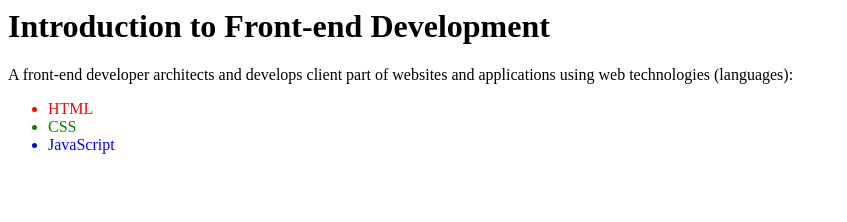
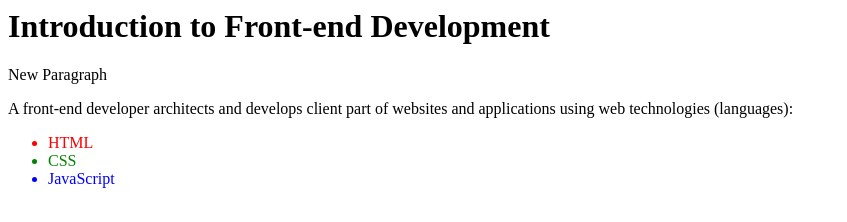
Before and after one commit to Komsika/front-end-development, a plain HTML site: page index.html in a window 1280 px wide. Shown: the whole page, without its empty margins (0-847 px from the left). Drawn offline with Linux system fonts and the light colour scheme.

Commit message:
New Paragraph Added

```diff
--- a/index.html
+++ b/index.html
@@ -1,6 +1,6 @@
 <h1>Introduction to Front-end Development</h1>
 
-
+<p>New Paragraph</p>
 <p>A front-end developer architects and develops client part of websites and applications using web technologies (languages):</p>
 
 <ul>
```
